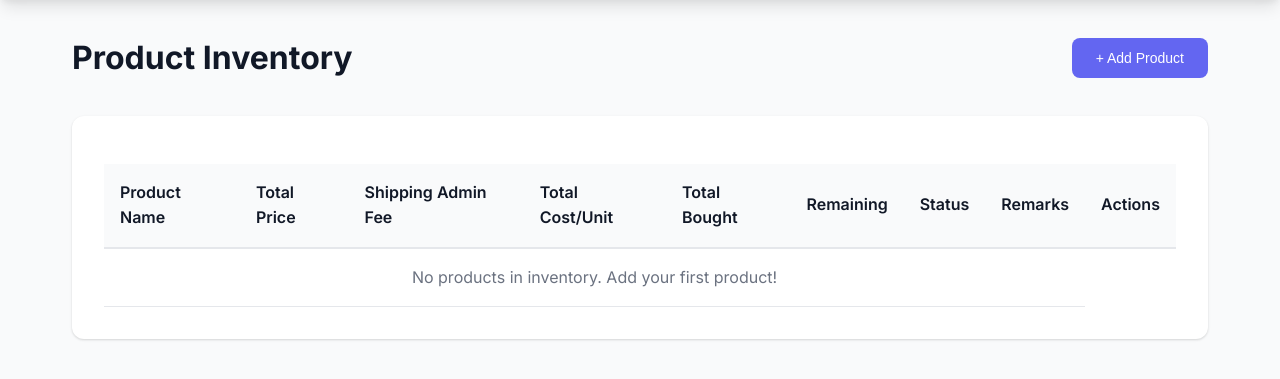
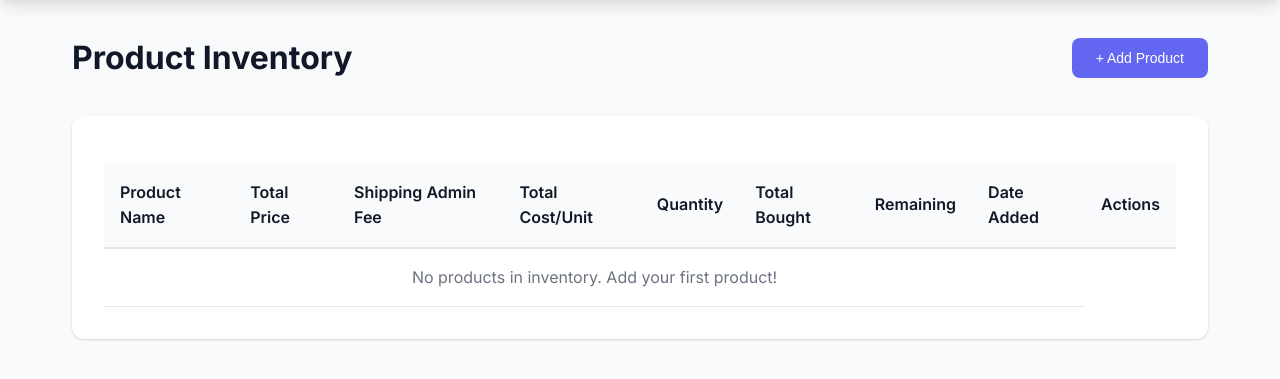
Before and after one commit to Daphne-CPAdmin/Personal-Stocks-INV, a Flask app: page /inventory in a window 1280 px wide. Shown: the part 70-449 px from the top of the page. Run offline with Flask 3, Linux system fonts and the light colour scheme.

Commit message:
Update inventory structure to match new columns
- Removed status and remarks from inventory display
- Updated columns: product_name, total_price, shipping_admin_fee, total_cost_per_unit, quantity, total_bought_quantity, remaining_qty, date_added
- Product dropdown now loads from INDEX sheet product_name column
- Simplified add product form (removed status/remarks fields)

```diff
--- a/app.py
+++ b/app.py
@@ -64,15 +64,18 @@ def inventory():
         inventory_items = []
         flash(f"Error loading inventory: {str(e)}", "error")
 
-    # Load product names from INDEX sheet column A for dropdown
+    # Load product names from INDEX sheet product_name column for dropdown
     product_names = []
     try:
         if INDEX_SHEET_URL:
             index_df = connector.read_from_sheets(INDEX_SHEET_URL)
-            # Get product names from column A (first column)
+            # Get product names from product_name column (or first column if column doesn't exist)
             if not index_df.empty:
-                # Use first column (column A)
-                product_names = index_df.iloc[:, 0].dropna().unique().tolist()
+                if 'product_name' in index_df.columns:
+                    product_names = index_df['product_name'].dropna().unique().tolist()
+                else:
+                    # Fallback to first column if product_name column doesn't exist
+                    product_names = index_df.iloc[:, 0].dropna().unique().tolist()
                 # Filter out empty strings
                 product_names = [p for p in product_names if str(p).strip()]
     except Exception as e:
@@ -90,8 +93,6 @@ def add_product():
         total_price = float(data.get('total_price', 0))
         shipping_admin_fee = float(data.get('shipping_admin_fee', 0))
         quantity = int(data.get('quantity', 1))
-        remarks = data.get('remarks', '')
-        status = data.get('status', 'in_stock')
 
         # Calculate total cost per unit: (total_price + shipping_admin_fee) / quantity
         total_cost_per_unit = (total_price + shipping_admin_fee) / quantity if quantity > 0 else 0
@@ -106,17 +107,15 @@ def add_product():
             'quantity': quantity,
             'total_bought_quantity': total_bought_quantity,
             'remaining_qty': remaining_qty,
-            'status': status,
-            'remarks': remarks,
             'date_added': datetime.now().strftime('%Y-%m-%d %H:%M:%S')
         }
 
         if INVENTORY_SHEET_URL:
             # Read existing data
             df = connector.read_from_sheets(INVENTORY_SHEET_URL)
-            # Handle empty DataFrame - ensure all columns exist
+            # Handle empty DataFrame - ensure all columns exist (matching your spreadsheet structure)
             if df.empty:
-                df = pd.DataFrame(columns=['product_name', 'total_price', 'shipping_admin_fee', 'total_cost_per_unit', 'quantity', 'total_bought_quantity', 'remaining_qty', 'status', 'remarks', 'date_added'])
+                df = pd.DataFrame(columns=['product_name', 'total_price', 'shipping_admin_fee', 'total_cost_per_unit', 'quantity', 'total_bought_quantity', 'remaining_qty', 'date_added'])
             else:
                 # Ensure new columns exist in existing DataFrame
                 if 'total_bought_quantity' not in df.columns:
--- a/templates/inventory.html
+++ b/templates/inventory.html
@@ -17,10 +17,10 @@
                     <th>Total Price</th>
                     <th>Shipping Admin Fee</th>
                     <th>Total Cost/Unit</th>
+                    <th>Quantity</th>
                     <th>Total Bought</th>
                     <th>Remaining</th>
-                    <th>Status</th>
-                    <th>Remarks</th>
+                    <th>Date Added</th>
                     <th>Actions</th>
                 </tr>
             </thead>
@@ -32,6 +32,7 @@
                         <td>₱{{ "%.2f"|format(item.get('total_price', 0)) }}</td>
                         <td>₱{{ "%.2f"|format(item.get('shipping_admin_fee', 0)) }}</td>
                         <td>₱{{ "%.2f"|format(item.get('total_cost_per_unit', 0)) }}</td>
+                        <td>{{ item.get('quantity', 0) }}</td>
                         <td>{{ item.get('total_bought_quantity', item.get('quantity', 0)) }}</td>
                         <td>
                             {% set remaining = item.get('remaining_qty', item.get('quantity', 0)) %}
@@ -44,14 +45,9 @@
                                 <span style="min-width: 40px; text-align: right; font-weight: 600;">{{ remaining }}</span>
                             </div>
                         </td>
+                        <td>{{ item.get('date_added', '-') }}</td>
                         <td>
-                            <span class="status-badge status-{{ item.get('status', 'in_stock') }}">
-                                {{ item.get('status', 'in_stock').replace('_', ' ').title() }}
-                            </span>
-                        </td>
-                        <td>{{ item.get('remarks', '-') }}</td>
-                        <td>
-                            <button class="btn btn-sm btn-secondary" onclick="openStatusModal({{ loop.index0 }}, '{{ item.get('product_name', '') }}', '{{ item.get('status', 'in_stock') }}', {{ item.get('remaining_qty', item.get('quantity', 0)) }})">
+                            <button class="btn btn-sm btn-secondary" onclick="openStatusModal({{ loop.index0 }}, '{{ item.get('product_name', '') }}', 'in_stock', {{ item.get('remaining_qty', item.get('quantity', 0)) }})">
                                 Update Status
                             </button>
                         </td>
```
